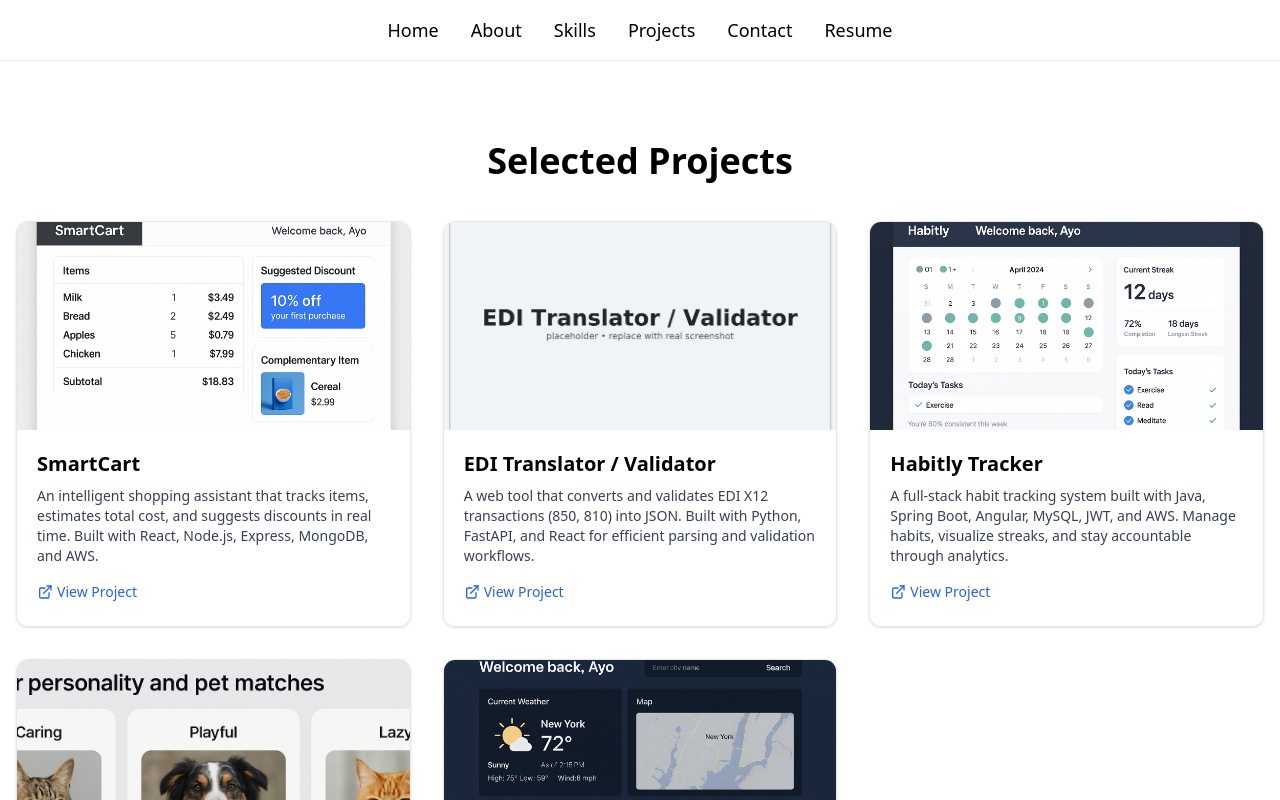
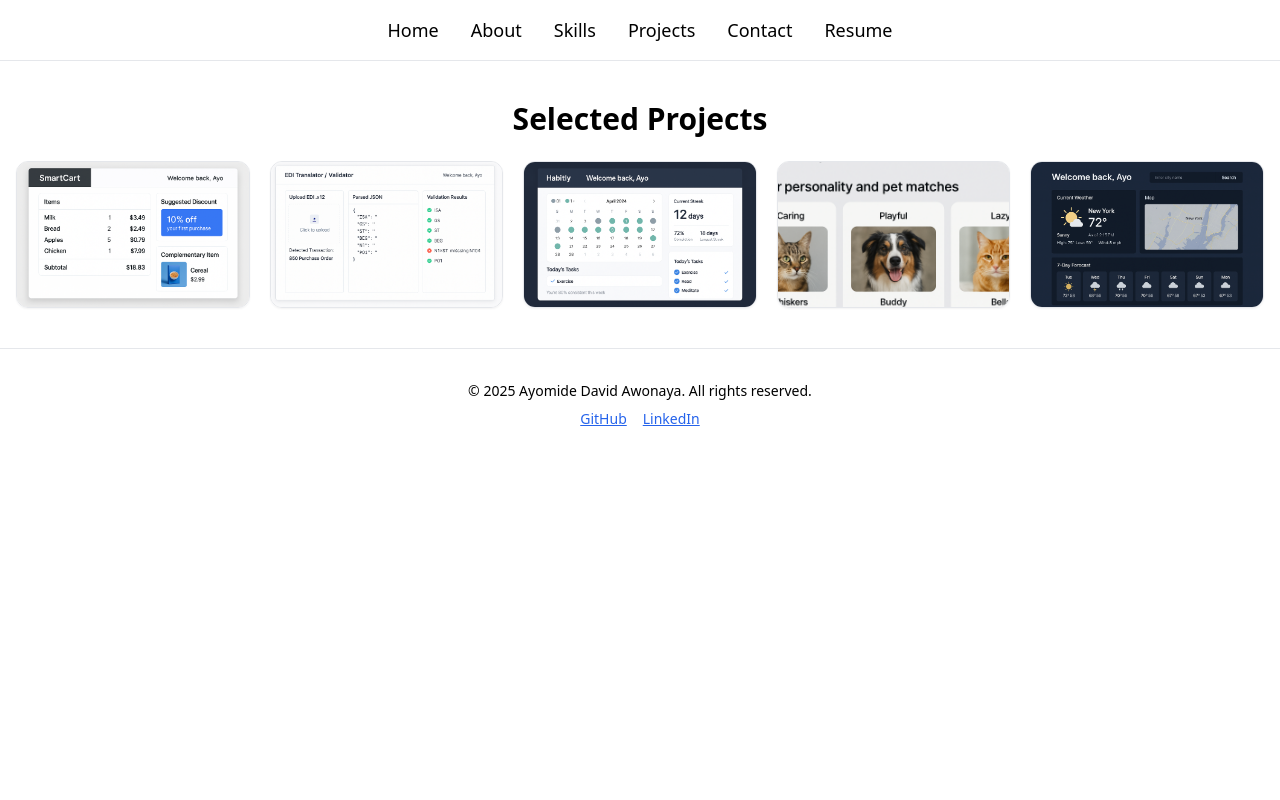
Before and after one commit to AyomideAwonaya21/newportfolio, a React (Vite) app: page /projects in a window 1280 px wide. Shown: the top 800 px of the page. Built offline with nearby package versions, Linux system fonts and the light colour scheme; the HTML template or start-up script is replaced by a standard one.

Commit message:
test run update

```diff
--- a/src/components/Projects.jsx
+++ b/src/components/Projects.jsx
@@ -1,111 +1,84 @@
 import React from "react";
 import { motion } from "framer-motion";
-
-function ExternalIcon({ className = "w-4 h-4" }) {
-  // Simple inline external-link icon (no extra deps)
-  return (
-    <svg
-      className={className}
-      viewBox="0 0 24 24"
-      fill="none"
-      stroke="currentColor"
-      strokeWidth="2"
-      strokeLinecap="round"
-      strokeLinejoin="round"
-      aria-hidden="true"
-    >
-      <path d="M18 13v6a2 2 0 0 1-2 2H6a2 2 0 0 1-2-2V8a2 2 0 0 1 2-2h6" />
-      <path d="M15 3h6v6" />
-      <path d="M10 14L21 3" />
-    </svg>
-  );
-}
 
 export default function Projects() {
   const projects = [
     {
       title: "SmartCart",
-      desc:
-        "An intelligent shopping assistant that tracks items, estimates total cost, and suggests discounts in real time. Built with React, Node.js, Express, MongoDB, and AWS.",
       image: "/projects/smartcart.jpg",
       link: "https://github.com/AyomideAwonaya21/SmartCart",
     },
     {
       title: "EDI Translator / Validator",
-      desc:
-        "A web tool that converts and validates EDI X12 transactions (850, 810) into JSON. Built with Python, FastAPI, and React for efficient parsing and validation workflows.",
       image: "/projects/edi.jpg",
       link: "https://github.com/AyomideAwonaya21/edi-translator",
     },
     {
       title: "Habitly Tracker",
-      desc:
-        "A full-stack habit tracking system built with Java, Spring Boot, Angular, MySQL, JWT, and AWS. Manage habits, visualize streaks, and stay accountable through analytics.",
       image: "/projects/habitly.jpg",
       link: "https://github.com/AyomideAwonaya21/habitly-tracker",
     },
     {
       title: "Personality Pet Finder",
-      desc:
-        "A personality-based pet matching app using React, GeoAPIfy, and the Petfinder API. Helps users discover adoptable pets aligned with their personality traits.",
       image: "/projects/petfinder.jpg",
       link: "https://ayomideawonaya21.github.io/The-Ultimate-Personality-Pet-Finder/",
     },
     {
       title: "Weather Dashboard",
-      desc:
-        "A dynamic weather dashboard using JavaScript and the OpenWeather API. Delivers real-time conditions and 7-day forecasts based on user location.",
       image: "/projects/weather.jpg",
       link: "https://ayomideawonaya21.github.io/weather-dashboard/",
     },
   ];
 
   return (
-    <main className="py-20 px-4 max-w-7xl mx-auto text-center">
+    <main className="py-10 px-4 max-w-7xl mx-auto">
       <motion.h2
-        initial={{ opacity: 0, y: 20 }}
+        initial={{ opacity: 0, y: 10 }}
         animate={{ opacity: 1, y: 0 }}
-        transition={{ duration: 0.8 }}
-        className="text-4xl font-bold mb-10"
+        transition={{ duration: 0.4 }}
+        className="text-2xl sm:text-3xl font-bold mb-6 text-center"
       >
         Selected Projects
       </motion.h2>
 
-      <div className="grid sm:grid-cols-2 lg:grid-cols-3 gap-8">
+      {/* Compact, stylish thumbnail grid */}
+      <div className="grid grid-cols-2 sm:grid-cols-3 lg:grid-cols-5 gap-4 sm:gap-5">
         {projects.map((p, i) => (
-          <motion.div
-            key={i}
-            whileHover={{ scale: 1.02 }}
-            className="border rounded-xl overflow-hidden shadow hover:shadow-lg transition bg-white/60 dark:bg-white/5"
+          <motion.article
+            key={p.title}
+            initial={{ opacity: 0, y: 8 }}
+            animate={{ opacity: 1, y: 0 }}
+            transition={{ duration: 0.25, delay: i * 0.03 }}
+            className="group relative overflow-hidden rounded-xl border bg-white/50 dark:bg-white/5 shadow-sm"
+            title={p.title}
           >
-            {/* Clickable image */}
-            <a href={p.link} target="_blank" rel="noopener noreferrer" aria-label={`Open ${p.title}`}>
-              <img
-                src={p.image}
-                alt={p.title}
-                className="w-full h-52 object-cover"
-                loading="lazy"
-              />
+            <a
+              href={p.link}
+              target="_blank"
+              rel="noopener noreferrer"
+              aria-label={`Open ${p.title}`}
+              className="block"
+            >
+              {/* Thumbnail with fixed aspect ratio so cards stay small & even */}
+              <div className="aspect-[16/10] w-full">
+                <img
+                  src={p.image}
+                  alt={p.title}
+                  className="h-full w-full object-cover"
+                  loading="lazy"
+                />
+              </div>
+
+              {/* Hover overlay with title */}
+              <div className="pointer-events-none absolute inset-0 flex items-end">
+                <div className="inset-x-0 bottom-0 translate-y-3 opacity-0 transition-all duration-200 ease-out group-hover:translate-y-0 group-hover:opacity-100 w-full">
+                  <div className="m-2 rounded-lg bg-black/55 px-2.5 py-1.5 text-xs font-medium text-white backdrop-blur-sm">
+                    {p.title}
+                  </div>
+                </div>
+              </div>
             </a>
-
-            <div className="p-5 text-left">
-              <h3 className="text-xl font-semibold mb-2">{p.title}</h3>
-              <p className="text-sm text-gray-700 dark:text-gray-300 mb-4">
-                {p.desc}
-              </p>
-
-              {/* Optional text link for clarity/accessibility */}
-              <a
-                href={p.link}
-                target="_blank"
-                rel="noopener noreferrer"
-                className="inline-flex items-center gap-1 text-blue-600 hover:text-blue-800 transition text-sm font-medium"
-              >
-                <ExternalIcon />
-                View Project
-              </a>
-            </div>
-          </motion.div>
+          </motion.article>
         ))}
       </div>
     </main>
```
Also changed, not shown: public/projects/edi.jpg, 1 other file (tests, documents, lock files or other folders).
